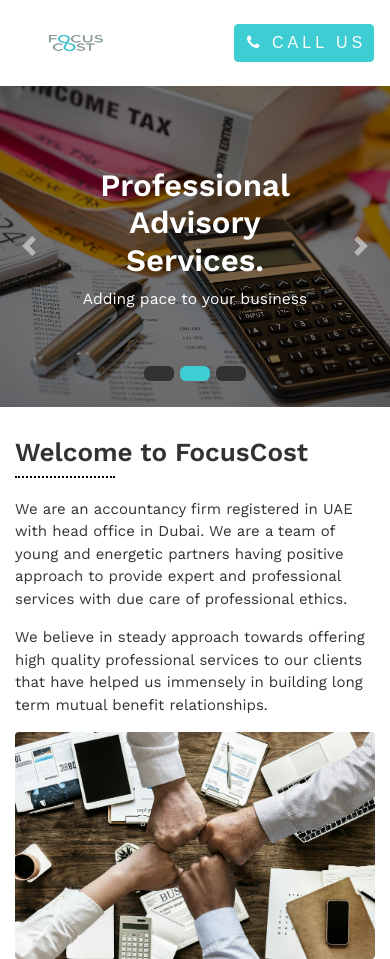
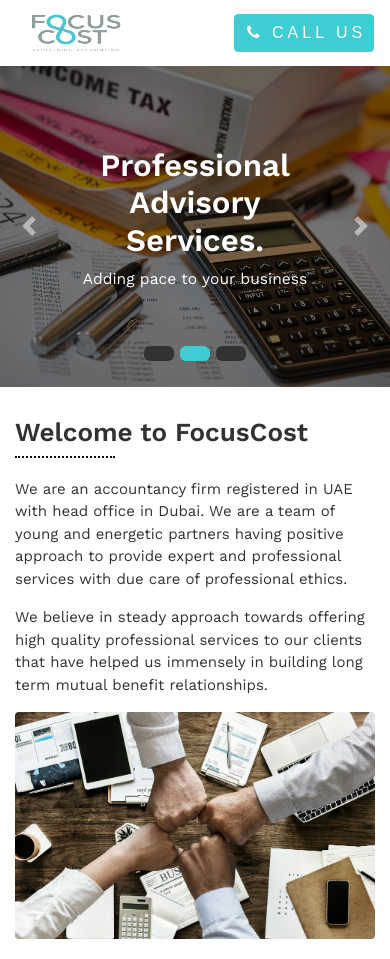
Before and after one commit to akakkat/focuscostme, a plain HTML site: page index.html in a window 390 px wide. Shown: the top 959 px of the page. Drawn offline with nearby package versions, Linux system fonts and the light colour scheme.

Commit message:
'logo-changes'

```diff
--- a/css/style.css
+++ b/css/style.css
@@ -1876,3 +1876,17 @@ footer p {
     border-color: transparent;
     color: #fff !important;
   }
+
+  .logoImage{
+	  height:60px;
+	  width:350px;
+	  margin-left:-100px;
+  }
+
+  @media only screen and (max-width: 600px){
+	.logoImage{
+		height:40px;
+		width:200px;
+		margin-left:-40px;
+	}
+  }
--- a/index.html
+++ b/index.html
@@ -28,7 +28,7 @@
 			</a> -->
 			<a class="navbar-brand" href="index.html">
 
-				<img style="height: 60px;width: 120px;" src="images/logo7.png" alt="logo" />
+				<img class="logoImage" src="images/logo8.png" alt="logo" />
             </a>
             <!-- <button class="navbar-toggler navbar-toggler-right" type="button" data-toggle="collapse" data-target="#navbarResponsive" aria-controls="navbarResponsive" aria-expanded="false" aria-label="Toggle navigation">
 				<span class="fas fa-bars"></span>
```
Also changed, not shown: images/logo8.png (added), images/logo9.png (added).
